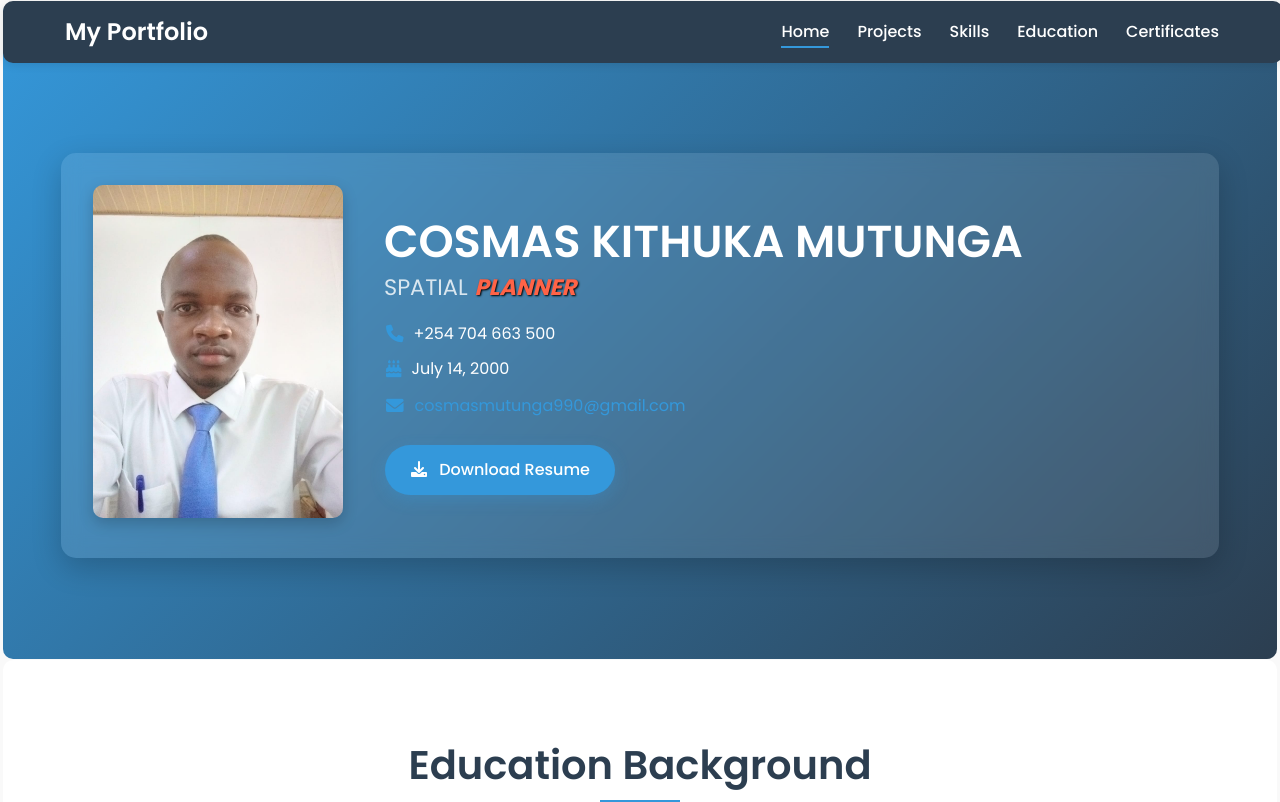
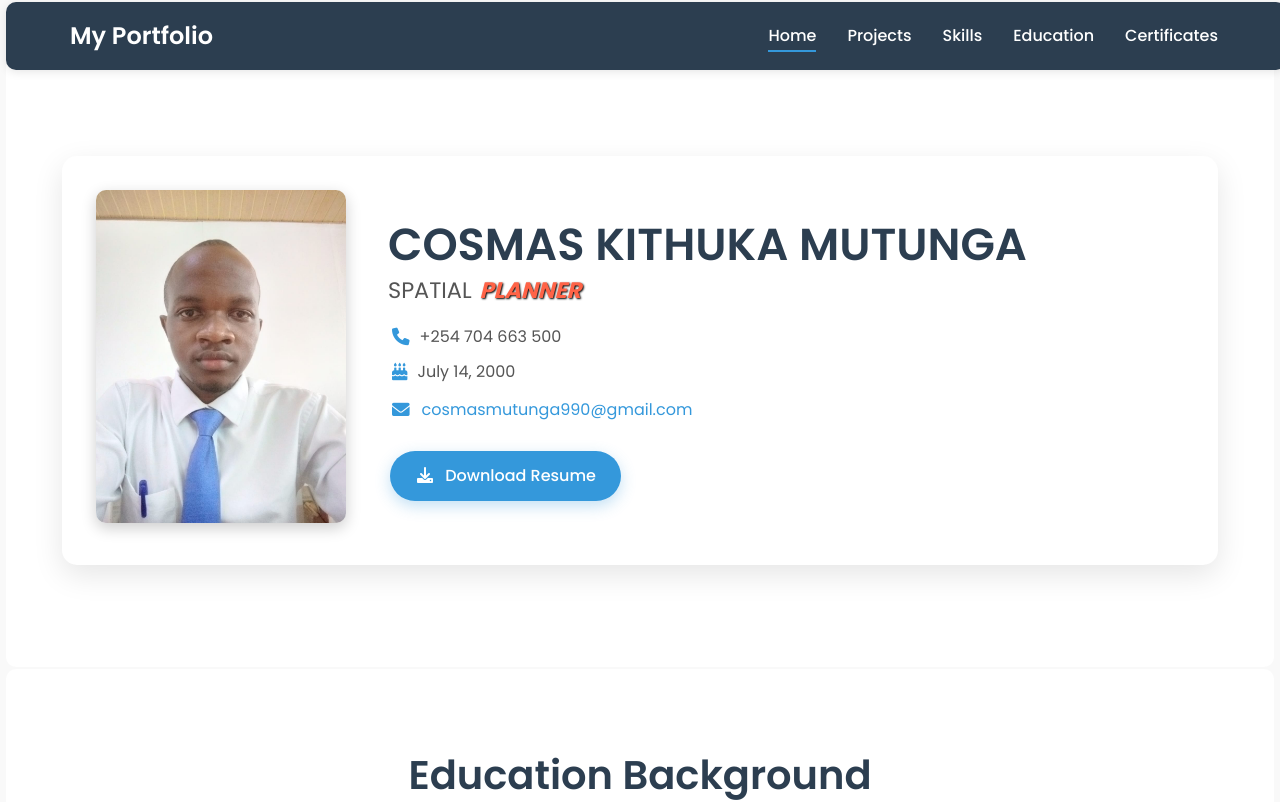
Before and after one commit to CosmasMutunga/CosmasMutunga.github.io, a plain HTML site: page index.html in a window 1280 px wide. Shown: the top 802 px of the page. Drawn offline with Linux system fonts and the light colour scheme.

Commit message:
Update styles.css

```diff
--- a/styles.css
+++ b/styles.css
@@ -14,8 +14,8 @@
 }
 
 * {
-    margin: 1px;
-    padding: 0px;
+    margin: 2px;
+    padding: 0;
     box-sizing: border-box;
     border-radius: 10px;
 }
@@ -45,6 +45,7 @@ h1, h2, h3, h4, h5, h6 {
   text-shadow: 1px 1px 2px #000;
   transition: color 0.3s ease;
 }
+
 
 a {
     color: var(--primary-color);
@@ -149,19 +150,18 @@ nav ul li a.active::after {
 
 /* ---------- HERO SECTION ---------- */
 .hero {
-    background: linear-gradient(135deg, #3498db, #2c3e50);
+    background: white;
     padding: 150px 0 100px;
-    color: white;
+    color: var(--text-color);
 }
 
 .profile-card {
     display: flex;
     align-items: center;
-    background: rgba(255, 255, 255, 0.1);
-    backdrop-filter: blur(10px);
+    background: white;
     border-radius: 15px;
     overflow: hidden;
-    box-shadow: 0 10px 30px rgba(0, 0, 0, 0.2);
+    box-shadow: 0 10px 30px rgba(0, 0, 0, 0.1);
     padding: 30px;
 }
 
@@ -183,14 +183,14 @@ nav ul li a.active::after {
 
 .profile-info h1 {
     font-size: 2.8rem;
-    color: white;
+    color: var(--secondary-color);
     margin-bottom: 5px;
 }
 
 .profile-info h3 {
     font-size: 1.4rem;
     font-weight: 400;
-    color: rgba(255, 255, 255, 0.8);
+    color: var(--text-color);
     margin-bottom: 20px;
 }
 
```
